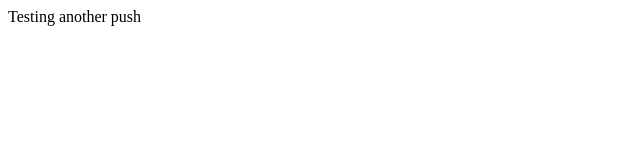
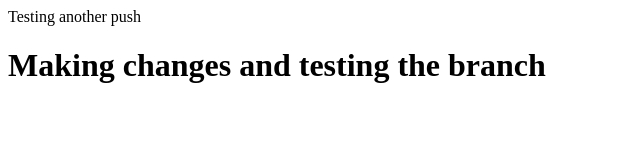
Before and after one commit to ThundrMonky/Udemy, a plain HTML site: page HTML - Personal Site/index.html in a window 1280 px wide. Shown: the whole page, without its empty margins (0-640 px from the left). Drawn offline with Linux system fonts and the light colour scheme.

Commit message:
Testing changes to a branch

```diff
--- a/HTML - Personal Site/index.html
+++ b/HTML - Personal Site/index.html
@@ -6,5 +6,6 @@
   </head>
   <body>
 Testing another push
+<h1>Making changes and testing the branch</h1>
   </body>
 </html>
```
